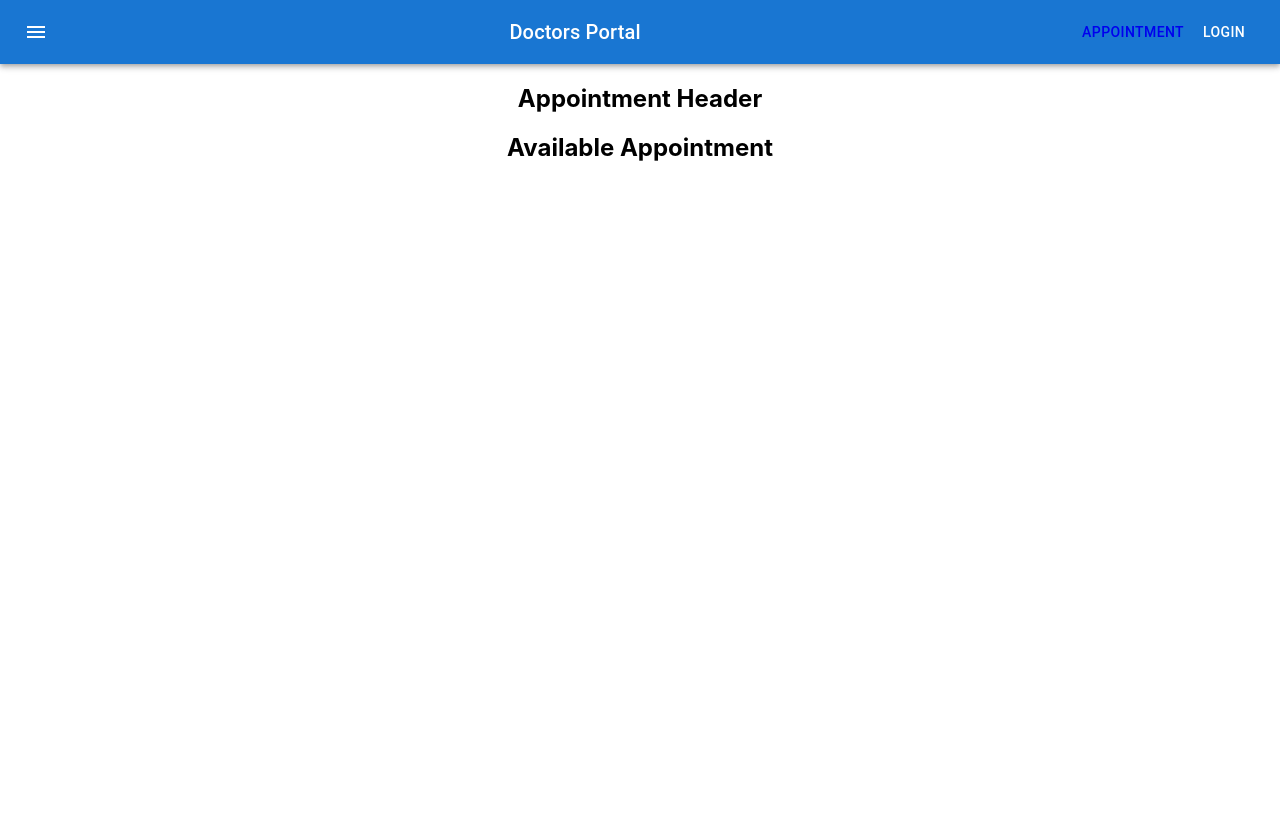
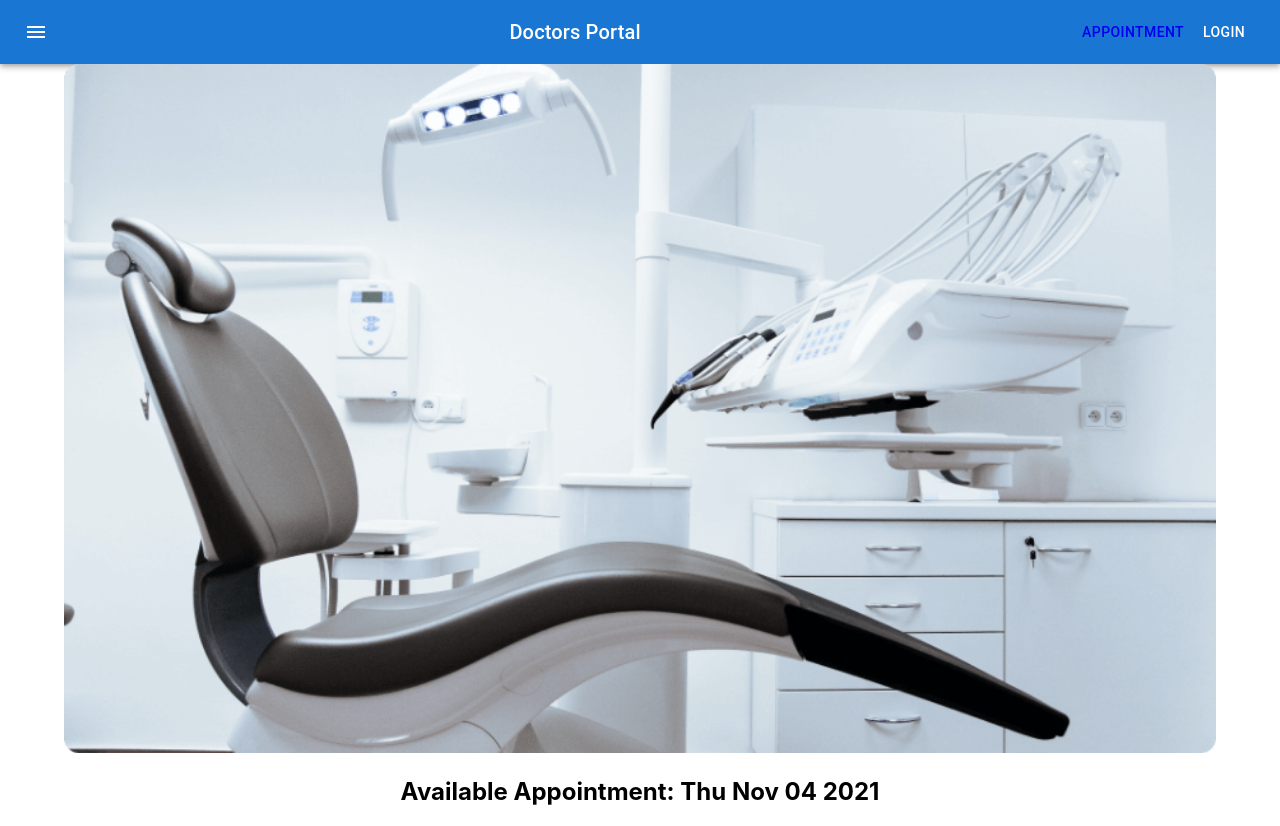
Before and after one commit to jaherm9/final-project-client-m69, a React (Create React App) app: page /appointment in a window 1280 px wide. Before the commit the page ends 800 px from the top, so only its background shows below. Built offline with nearby package versions, Linux system fonts and the light colour scheme.

Commit message:
70-3 Set Dynamic Calendar With Lift Up State To Share Data

```diff
--- a/package.json
+++ b/package.json
@@ -3,13 +3,16 @@
   "version": "0.1.0",
   "private": true,
   "dependencies": {
+    "@date-io/date-fns": "^2.11.0",
     "@emotion/react": "^11.5.0",
     "@emotion/styled": "^11.3.0",
     "@mui/icons-material": "^5.0.5",
+    "@mui/lab": "^5.0.0-alpha.53",
     "@mui/material": "^5.0.6",
     "@testing-library/jest-dom": "^5.15.0",
     "@testing-library/react": "^11.2.7",
     "@testing-library/user-event": "^12.8.3",
+    "date-fns": "^2.25.0",
     "history": "^5.1.0",
     "react": "^17.0.2",
     "react-dom": "^17.0.2",
--- a/src/Pages/Appointment/Appointment/Appointment.js
+++ b/src/Pages/Appointment/Appointment/Appointment.js
@@ -1,14 +1,16 @@
+import { setDate } from 'date-fns';
 import React from 'react';
 import Navigation from '../../Shared/Navigation/Navigation';
 import AppointmentHeader from '../AppointmentHeader/AppointmentHeader';
 import AvailableAppointment from '../AvailableAppointment/AvailableAppointment';
 
 const Appointment = () => {
+    const [date, setDate] = React.useState(new Date());
     return (
         <div>
             <Navigation></Navigation>
-            <AppointmentHeader></AppointmentHeader>
-            <AvailableAppointment></AvailableAppointment>
+            <AppointmentHeader date={date} setDate={setDate}></AppointmentHeader>
+            <AvailableAppointment date={date}></AvailableAppointment>
         </div>
     );
 };
--- a/src/Pages/Appointment/AppointmentHeader/AppointmentHeader.js
+++ b/src/Pages/Appointment/AppointmentHeader/AppointmentHeader.js
@@ -1,11 +1,23 @@
-import React from 'react';
+import { Container, Grid } from "@mui/material";
+import React from "react";
+import chair from '../../../images/chair.png'
+import Calendar from "../../Shared/Calendar/Calendar";
 
-const AppointmentHeader = () => {
-    return (
-        <div>
-            <h2>Appointment Header</h2>
-        </div>
-    );
+const AppointmentHeader = ({date, setDate}) => {
+
+  return (
+    <Container>
+    <Grid Container spacing={2}>
+      <Grid item xs={12} md={6}>
+        <Calendar></Calendar>
+      </Grid>
+      <Grid item xs={12} md={6}>
+        <img style={{ width:'100%'}} src={chair} alt="" />
+      </Grid>
+    </Grid>
+    </Container>
+
+  );
 };
 
 export default AppointmentHeader;
--- a/src/Pages/Appointment/AvailableAppointment/AvailableAppointment.js
+++ b/src/Pages/Appointment/AvailableAppointment/AvailableAppointment.js
@@ -1,9 +1,9 @@
 import React from 'react';
 
-const AvailableAppointment = () => {
+const AvailableAppointment = ({date}) => {
     return (
         <div>
-            <h2>Available Appointment</h2>
+            <h2>Available Appointment: {date.toDateString()}</h2>
         </div>
     );
 };
--- /dev/null
+++ b/src/Pages/Shared/Calendar/Calendar.js
@@ -0,0 +1,25 @@
+import React from 'react';
+import isWeekend from 'date-fns/isWeekend';
+import TextField from '@mui/material/TextField';
+import AdapterDateFns from '@mui/lab/AdapterDateFns';
+import LocalizationProvider from '@mui/lab/LocalizationProvider';
+import StaticDatePicker from '@mui/lab/StaticDatePicker';
+
+const Calendar = ({date, setDate}) => {
+
+    return (
+        <LocalizationProvider dateAdapter={AdapterDateFns}>
+  <StaticDatePicker
+    displayStaticWrapperAs="desktop"
+
+    value={date}
+    onChange={(newValue) => {
+      setDate(newValue);
+    }}
+    renderInput={(params) => <TextField {...params} />}
+  />
+</LocalizationProvider>
+    );
+};
+
+export default Calendar;
```
Also changed, not shown: 1 other file (tests, documents, lock files or other folders).
